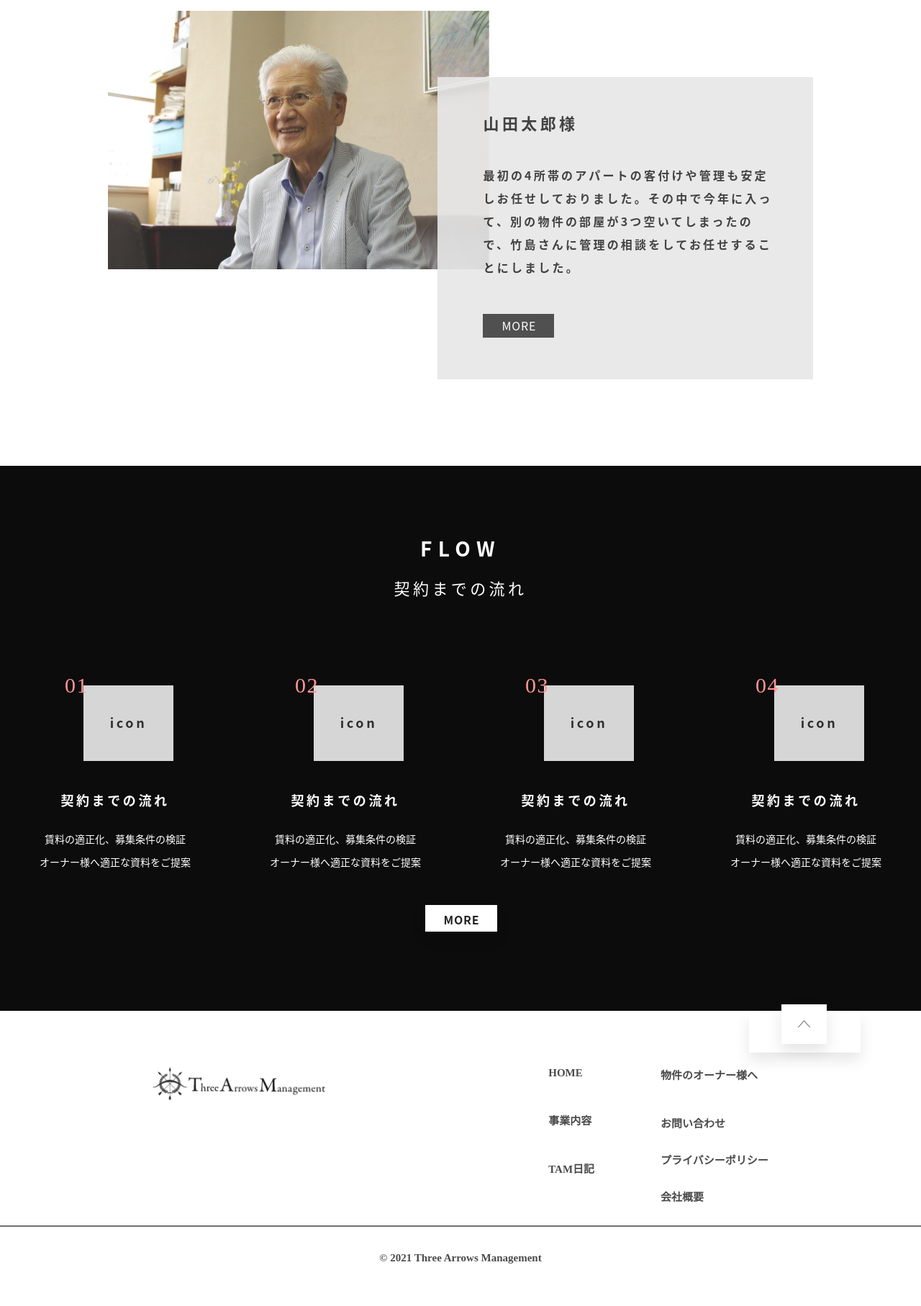
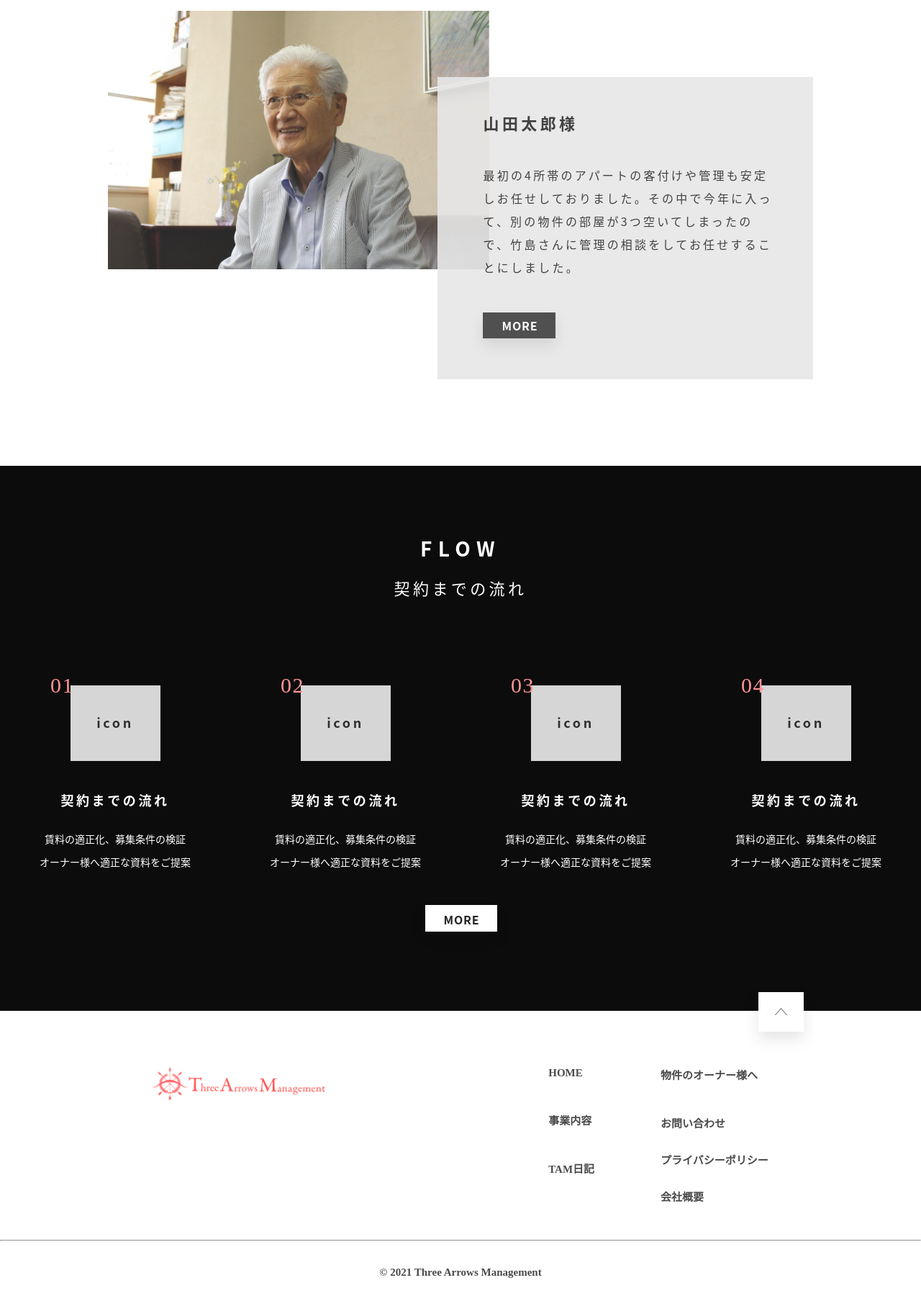
Before and after one commit to yummy-f/air-sapo-tam, a WordPress theme: template index.php in a window 1280 px wide. Shown: the part 2200-4014 px from the top of the page at 72% size. Before the commit the page ends 3955 px from the top, so only its background shows below. Run offline with PHP 8.4 and a stand-in for WordPress, Linux system fonts and the light colour scheme; the site name, menu and one post (Sample post) are stand-ins, and other content is empty; some libraries are stand-ins or nearby versions; some web fonts are replaced.

Commit message:
2021-0830

```diff
--- a/css/custom.css
+++ b/css/custom.css
@@ -646,7 +651,7 @@ nav.globalMenuSp.active {
   margin-bottom: 15px;
   width: 288.4px;
   text-align: left;
-  font: normal normal bold 12px/32px Noto Sans CJK JP;
+  font: normal normal normal 12px/32px Noto Sans CJK JP;
   letter-spacing: 2.3px;
   color: #2E2E2E;
 }
@@ -656,28 +661,25 @@ nav.globalMenuSp.active {
     margin-left: 63.19px;
     margin-bottom: 53px;
     width: 412px;
-    text-align: left;
-    font: normal normal bold 16px/32px Noto Sans CJK JP;
+    font: normal normal normal 16px/32px Noto Sans CJK JP;
     letter-spacing: 3.2px;
   }
 }
 
 .interview_right_box a {
   margin-left: 44.24px;
-  padding: 4px 25px 5px 26px;
+  padding: 6px 25px 6px 26px;
   background-color: #3D3D3D;
-  font: normal normal normal 12px "Noto Sans CJK JP";
+  font: normal normal bold 12px "Noto Sans CJK JP";
   letter-spacing: 0.8px;
   color: #FFFFFF;
+  box-shadow: 0px 10px 20px #0000001A;
 }
 
 @media (min-width:1000px) {
   .interview_right_box a {
     margin-left: 63.19px;
-    padding: 4px 25px 5px 26px;
-    background-color: #3D3D3D;
-    font: normal normal normal 16px "Noto Sans CJK JP";
-    letter-spacing: 0.8px;
+    font: normal normal bold 16px "Noto Sans CJK JP";
   }
 }
 
@@ -746,6 +748,7 @@ nav.globalMenuSp.active {
   width: 260px;
   margin: 0 auto;
   padding-bottom: 30px;
+  position: relative;
 }
 
 @media (min-width:1000px) {
@@ -758,17 +761,9 @@ nav.globalMenuSp.active {
   font: normal normal normal 30px Ten Mincho, serif;
   letter-spacing: 1.5px;
   color: #FF9494;
-  margin-left: 50px;
+  margin-left: 40px;
   z-index: 10;
   position: relative;
-}
-
-@media (min-width:1000px) {
-  .flow_icon_number {
-    margin-left: 60px;
-    z-index: 10;
-    position: relative;
-  }
 }
 
 .icon_box {
@@ -777,14 +772,15 @@ nav.globalMenuSp.active {
   background-color: #D6D6D6;
   position: relative;
   top: -17px;
-  left: 76px;
+  left: 0px;
+  right: 0px;
+  margin: 0 auto;
   z-index: 5;
 }
 
 @media (min-width:1000px) {
   .icon_box {
     top: -17px;
-    left: 86px;
     z-index: 5;
   }
 }
@@ -835,29 +830,23 @@ nav.globalMenuSp.active {
   white-space: nowrap;
 }
 
-.top_back_arrow {
-  position: relative;
-  top: -12px;
-  left: 1040.5px;
-  padding: 15px 17px 23px 15px;
-  box-shadow: 0px 10px 20px #0000001A;
-  background: #FFFFFF 0% 0% no-repeat padding-box;
-}
-
-/*------------------------------------ フッター --------------------------------------*/
-
-hr {
-  border: 1px solid #707070;
-}
+/*■■■■■■■■■■■■■■■■■■■■■■■■■■■■■■■■■■■■ フッター ■■■■■■■■■■■■■■■■■■■■■■■■■■■■■■■■■■■■*/
 
 footer {
+  position: relative;
   font: normal normal bold 15px "Yu Gothic";
   color: #4A4A4A;
   white-space: nowrap;
 }
 
+.top_back_arrow {
+  position: absolute;
+  top: -46px;
+  left: 80%;
+}
+
 .footer_link {
-  margin-top: 78.36px;
+  padding-top: 78.36px;
   display: flex;
   justify-content: center;
 }
@@ -891,6 +885,9 @@ footer {
   margin-bottom: 46px;
 }
 
+.footer_menu2 {
+  margin-bottom: 20px;
+}
 
 .footer_menu2 li {
   margin-bottom: 30px;
--- a/css/sanitize.css
+++ b/css/sanitize.css
@@ -16,6 +16,7 @@ p, h1, h2, h3, ul, hr{
 li {
     list-style: none;
     padding: 0;
+    margin: 0;
 }
 
 /**
--- a/footer.php
+++ b/footer.php
@@ -1,7 +1,8 @@
 <!-------------------------------- フッター ----------------------------------->
 <footer>
+  <a href="" class="top_back_arrow"><img src="<?php echo get_template_directory_uri(); ?>/image/up_arrow.png" alt=""></a>
   <div class="footer_link">
-    <a href="/"><img class="footer_logo" src="<?php echo get_template_directory_uri(); ?>/image/logo_black.png" alt=""></a>
+    <a href="/"><img class="footer_logo" src="<?php echo get_template_directory_uri(); ?>/image/logo_red.png" alt=""></a>
     <ul class="footer_menu1">
       <li><a href="">HOME</a></li>
       <li><a href="">事業内容</a></li>
--- /dev/null
+++ b/functions.php
@@ -0,0 +1,11 @@
+<?php
+// 投稿のアーカイブページを作成する
+function post_has_archive($args, $post_type)
+{
+    if ('post' == $post_type) {
+        $args['rewrite'] = true; // リライトを有効にする
+        $args['has_archive'] = 'tam_diary'; // 任意のスラッグ名
+    }
+    return $args;
+}
+add_filter('register_post_type_args', 'post_has_archive', 10, 2);
--- a/header.php
+++ b/header.php
@@ -18,7 +18,7 @@
     <!-- fonts -->
     <link rel="preconnect" href="https://fonts.gstatic.com">
     <link href="https://fonts.googleapis.com/css2?family=Sawarabi+Gothic&display=swap" rel="stylesheet">
-    <script>
+    <!-- <script>
         (function(d) {
             var config = {
                     kitId: 'pfx5euy',
@@ -47,7 +47,7 @@
             };
             s.parentNode.insertBefore(tk, s)
         })(document);
-    </script>
+    </script> -->
     <title>Airsapo TAM</title>
 
     <?php wp_head(); ?>
--- a/index.php
+++ b/index.php
@@ -125,7 +125,6 @@ Template Name: トップページ
   <div class="more_button">
     <a href="">MORE</a>
   </div>
-  <a href="" class="top_back_arrow"><img src="<?php echo get_template_directory_uri(); ?>/image/up_arrow.png" alt=""></a>
 </div>
 
 
```
Also changed, not shown: other parts of css/custom.css (+20 -11 lines), archive.php (+9 -2 lines). Lines whose indentation alone changed are shown as unchanged.
